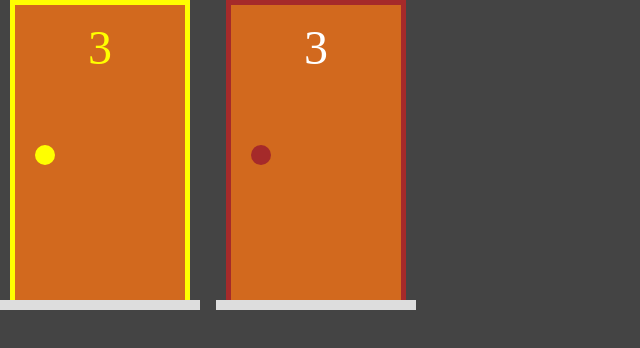
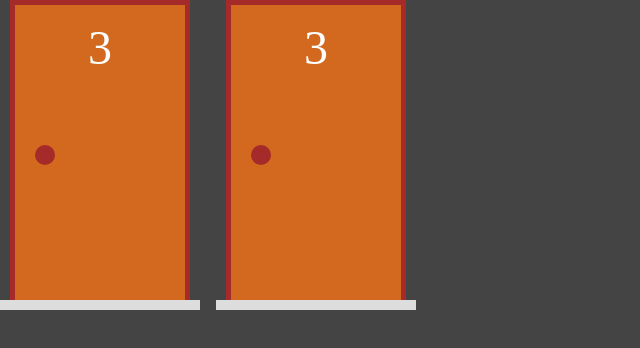
Before and after one commit to DiogoKenway/monty-hall, a Next.js app: page / in a window 1280 px wide. Shown: the top 348 px of the page, without its empty margins (0-640 px from the left). Built offline with nearby package versions, Linux system fonts and the light colour scheme.

Commit message:
adding interface

```diff
--- a/src/components/Porta.tsx
+++ b/src/components/Porta.tsx
@@ -1,8 +1,13 @@
 import styles from "@/styles/Porta.module.css";
+import PortaModel from "../model/porta";
 
-export default function Porta(props) {
+interface PortaProps {
+    porta: PortaModel;
+}
 
-    const selecionada = props.selecionada ? styles.selecionada : "";
+export default function Porta( { porta } : PortaProps) {
+
+    const selecionada = porta.selecionada ? styles.selecionada : "";
 
     return (
         <div className={styles.area}>
--- a/src/pages/index.tsx
+++ b/src/pages/index.tsx
@@ -1,12 +1,17 @@
 import Porta from "../components/Porta";
+import PortaModel from "../model/porta";
 // import Presente from "@/components/Presente";
 
 export default function Home() {
+
+  const p1 = new PortaModel(1);
+  const p2 = new PortaModel(2);
+
   return (
     <div style={{ display: "flex", gap: "1rem" }}>
       {/* <Presente /> */}
-      <Porta selecionada/>
-      <Porta />
+      <Porta porta={p1}/>
+      <Porta porta={p2}/>
     </div>
   )
 }
```
